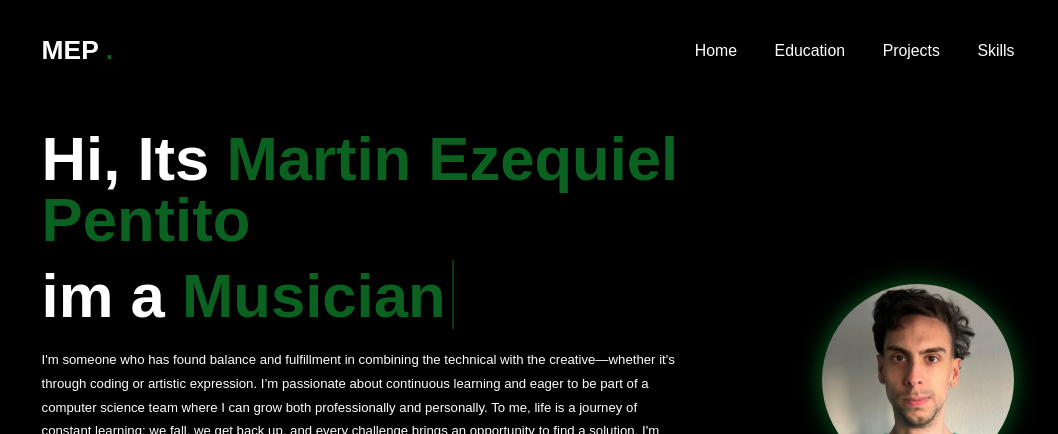
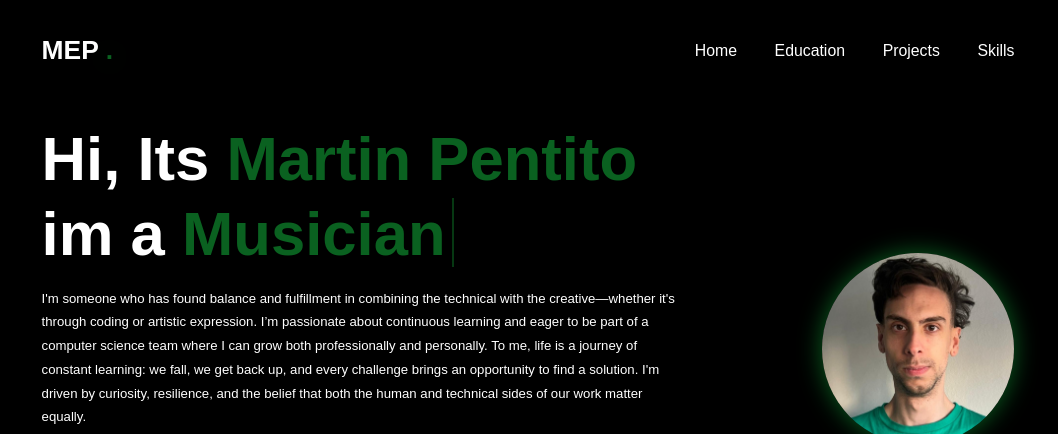
Before and after one commit to MartinPentito/portfolio-MartinPentito, a plain HTML site: page index.html in a window 1280 px wide. Shown: the top 434 px of the page, without its empty margins (112-1170 px from the left). Drawn offline with nearby package versions, Linux system fonts and the light colour scheme.

Commit message:
Update index.html

```diff
--- a/index.html
+++ b/index.html
@@ -25,7 +25,7 @@
 
     <section class="home" id="home">
         <div class="home-content">
-            <h1>Hi, Its <span>Martin Ezequiel Pentito</span></h1>
+            <h1>Hi, Its <span>Martin Pentito</span></h1>
             <h3 class="text-animation">im a <span></span></h3>
             <p>I'm someone who has found balance and fulfillment in combining the technical with the creative—whether it's through coding or artistic expression. I’m passionate about continuous learning and eager to be part of a computer science team where I can grow both professionally and personally. To me, life is a journey of constant learning: we fall, we get back up, and every challenge brings an opportunity to find a solution. I'm driven by curiosity, resilience, and the belief that both the human and technical sides of our work matter equally.</p>
 
```
